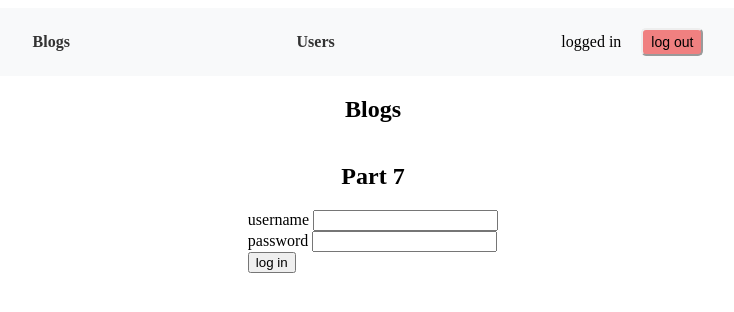
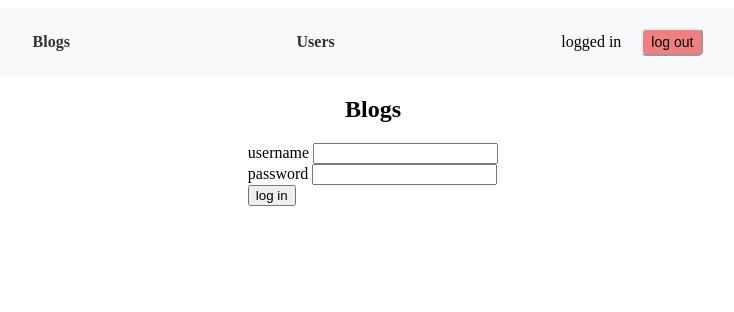
Before and after one commit to kat-ki/fsopen-part7, a React (Vite) app in the folder bloglist-frontend-redux/: page / in a window 1280 px wide. Shown: the top 312 px of the page, without its empty margins (267-1001 px from the left). Built offline with nearby package versions, Linux system fonts and the light colour scheme; no server answers.

Commit message:
refactored App

```diff
--- a/bloglist-frontend-redux/src/App.jsx
+++ b/bloglist-frontend-redux/src/App.jsx
@@ -12,7 +12,6 @@ const App = () => {
     return (
         <main style={{display: 'flex', flexDirection: 'column', justifyContent: 'center', alignItems: 'center'}}>
             <h2 style={{margin: '20px'}}>Blogs</h2>
-            <h2 style={{margin: '20px'}}>Part 7 </h2>
             <Notification/>
             {user === null
                 ? <LoginForm/>
```
